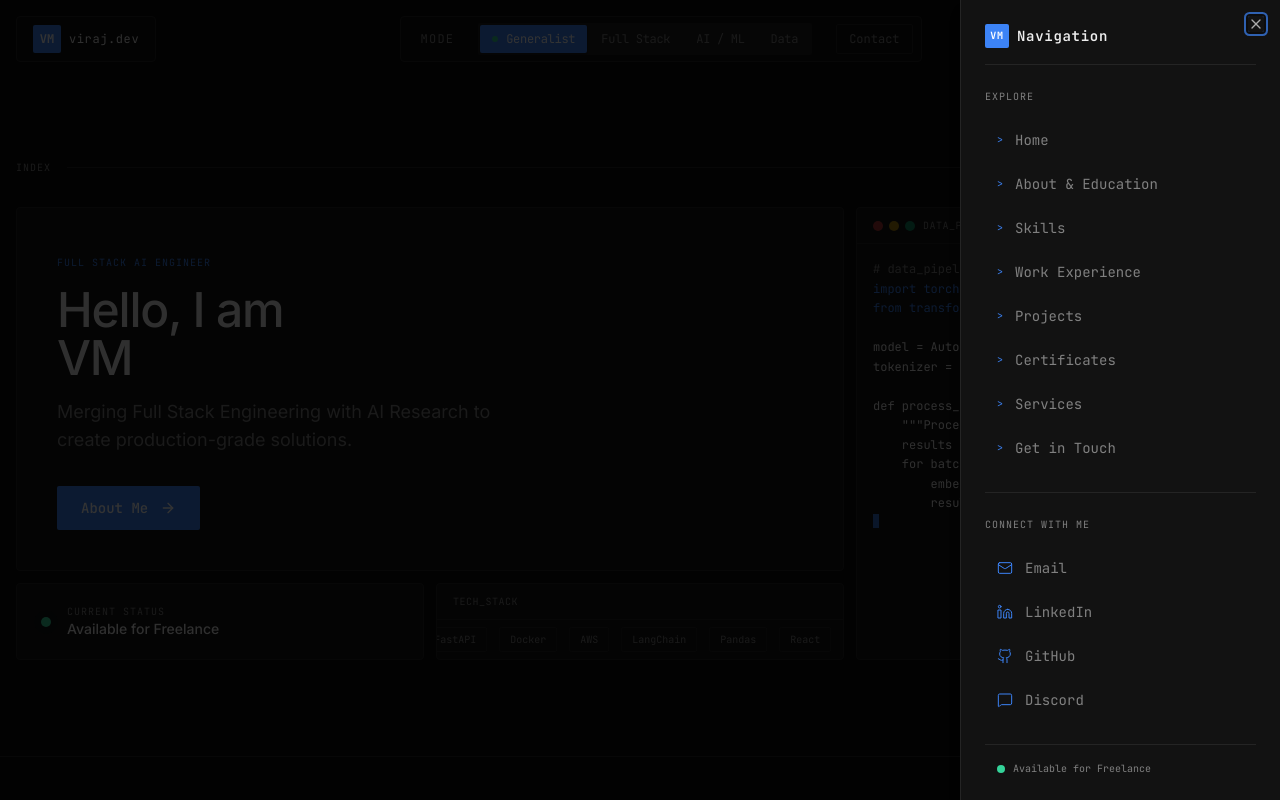
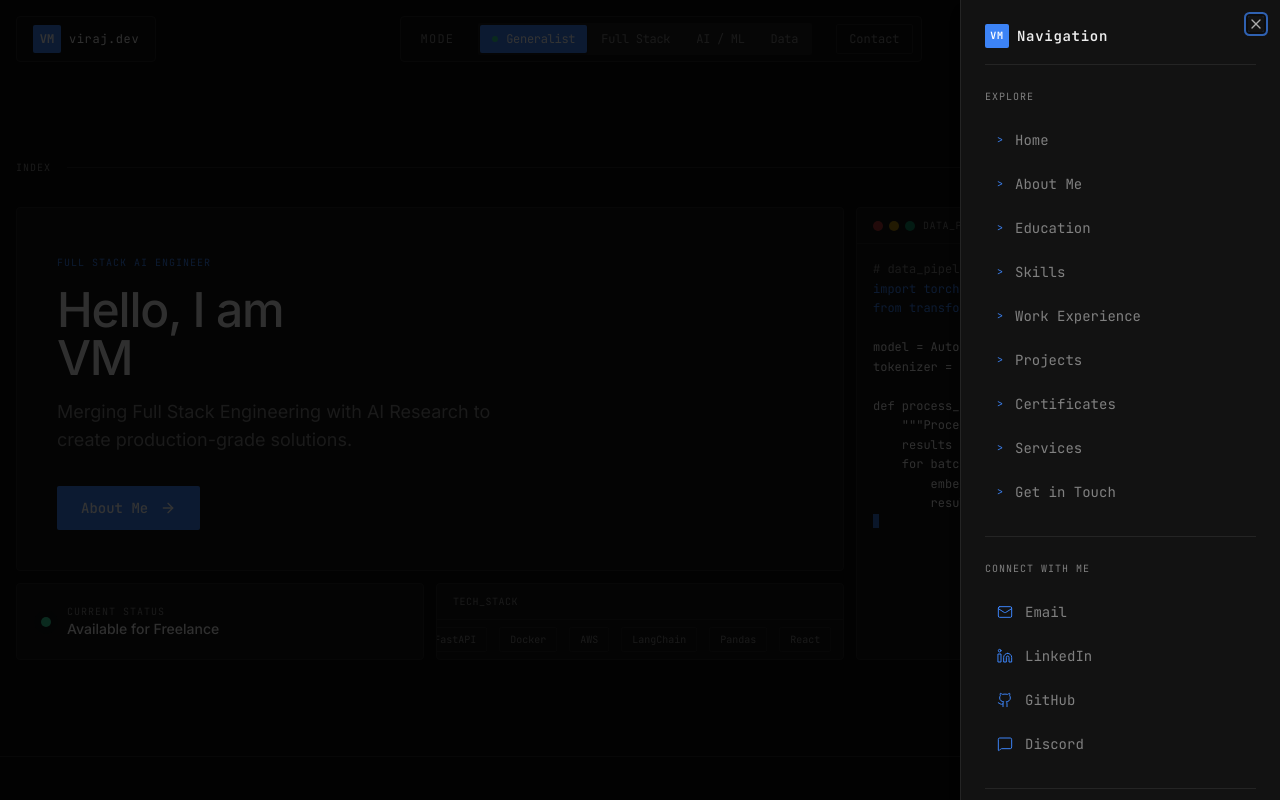
Before and after one commit to Viraj-Mavani/portfolio, a Next.js app: page / in a window 1280 px wide. Both pictures are taken after a click on the button 1239 px from the left and 39 px from the top of the page. Shown: the top 800 px of the page. Built offline with nearby package versions, Linux system fonts and the light colour scheme.

Commit message:
update navigation redirection

```diff
--- a/src/components/hero-bento.tsx
+++ b/src/components/hero-bento.tsx
@@ -1,3 +1,4 @@
+import Link from "next/link"
 import { ArrowRight } from "lucide-react"
 import { TerminalCard } from "./terminal-card"
 import { TechTicker } from "./tech-ticker"
@@ -37,13 +38,13 @@ export function HeroBento() {
             </p>
           </div>
           <div className="mt-8">
-            <a
-              href="#about"
+            <Link
+              href="/about"
               className="group inline-flex items-center gap-3 rounded-sm bg-primary px-6 py-3 font-mono text-sm font-medium text-primary-foreground transition-all hover:gap-4"
             >
               About Me
               <ArrowRight className="h-4 w-4 transition-transform group-hover:translate-x-0.5" aria-hidden="true" />
-            </a>
+            </Link>
           </div>
         </div>
 
--- a/src/components/projects-section.tsx
+++ b/src/components/projects-section.tsx
@@ -83,13 +83,13 @@ export function ProjectsSection() {
 
         {/* More Projects button */}
         <div className="mt-8 flex justify-center">
-          <a
+          <Link
             href="/projects"
             className="group inline-flex items-center gap-3 rounded-sm border border-border px-6 py-3 font-mono text-sm text-muted-foreground transition-all hover:border-primary hover:text-foreground hover:gap-4"
           >
             View All Projects
             <ArrowRight className="h-4 w-4 transition-transform group-hover:translate-x-0.5" aria-hidden="true" />
-          </a>
+          </Link>
         </div>
       </div>
     </section>
--- a/src/components/top-nav.tsx
+++ b/src/components/top-nav.tsx
@@ -1,6 +1,8 @@
 "use client"
 
 import { useState } from "react"
+import { usePathname } from "next/navigation"
+import Link from "next/link"
 import { useTheme } from "next-themes"
 import { Sun, Moon, Menu, Mail, Github, Linkedin, MessageSquare } from "lucide-react"
 import {
@@ -12,14 +14,15 @@ import {
 } from "@/components/ui/sheet"
 
 const exploreLinks = [
-  { label: "Home", href: "#home" },
-  { label: "About & Education", href: "#about" },
-  { label: "Skills", href: "#skills" },
-  { label: "Work Experience", href: "#experience" },
-  { label: "Projects", href: "#projects" },
-  { label: "Certificates", href: "#certificates" },
-  { label: "Services", href: "#services" },
-  { label: "Get in Touch", href: "#contact" },
+  { label: "Home", href: "/#home" },
+  { label: "About Me", href: "/about" },
+  { label: "Education", href: "/#about" },
+  { label: "Skills", href: "/#skills" },
+  { label: "Work Experience", href: "/#experience" },
+  { label: "Projects", href: "/projects" },
+  { label: "Certificates", href: "/#certificates" },
+  { label: "Services", href: "/#services" },
+  { label: "Get in Touch", href: "/#contact" },
 ]
 
 const modes = [
@@ -40,6 +43,8 @@ export function TopNav() {
   const { theme, setTheme } = useTheme()
   const [open, setOpen] = useState(false)
   const [activeMode, setActiveMode] = useState("generalist")
+  const pathname = usePathname()
+  const isHome = pathname === "/"
 
   return (
     <header className="fixed top-0 left-0 right-0 z-50">
@@ -47,14 +52,14 @@ export function TopNav() {
         <div className="flex items-center gap-4">
           {/* Left box - Logo / Name */}
           <div className="flex items-center rounded-md border border-border bg-card/80 px-4 py-2 backdrop-blur-xl">
-            <a href="#home" className="flex items-center gap-2">
+            <Link href="/" className="flex items-center gap-2">
               <span className="flex h-7 w-7 items-center justify-center rounded-sm bg-primary font-mono text-xs font-bold text-primary-foreground">
                 VM
               </span>
               <span className="hidden font-mono text-xs tracking-wider text-foreground sm:block">
                 viraj.dev
               </span>
-            </a>
+            </Link>
           </div>
 
           {/* Middle - Context Switcher */}
@@ -142,8 +147,11 @@ export function TopNav() {
                     Explore
                   </span>
                   <nav className="flex flex-col gap-1" role="navigation" aria-label="Page sections">
-                    {exploreLinks.map((link) => (
-                      <a
+                    {exploreLinks.map((link) => {
+                      const isPageLink = link.href.startsWith("/") && !link.href.startsWith("/#")
+                      const Component = isPageLink ? Link : "a"
+                      return (
+                        <Component
                           key={link.label}
                           href={link.href}
                           onClick={() => setOpen(false)}
@@ -151,8 +159,9 @@ export function TopNav() {
                         >
                           <span className="text-[10px] text-primary">{">"}</span>
                           {link.label}
-                      </a>
-                    ))}
+                        </Component>
+                      )
+                    })}
                   </nav>
                 </div>
 
```
Lines whose indentation alone changed are shown as unchanged.
